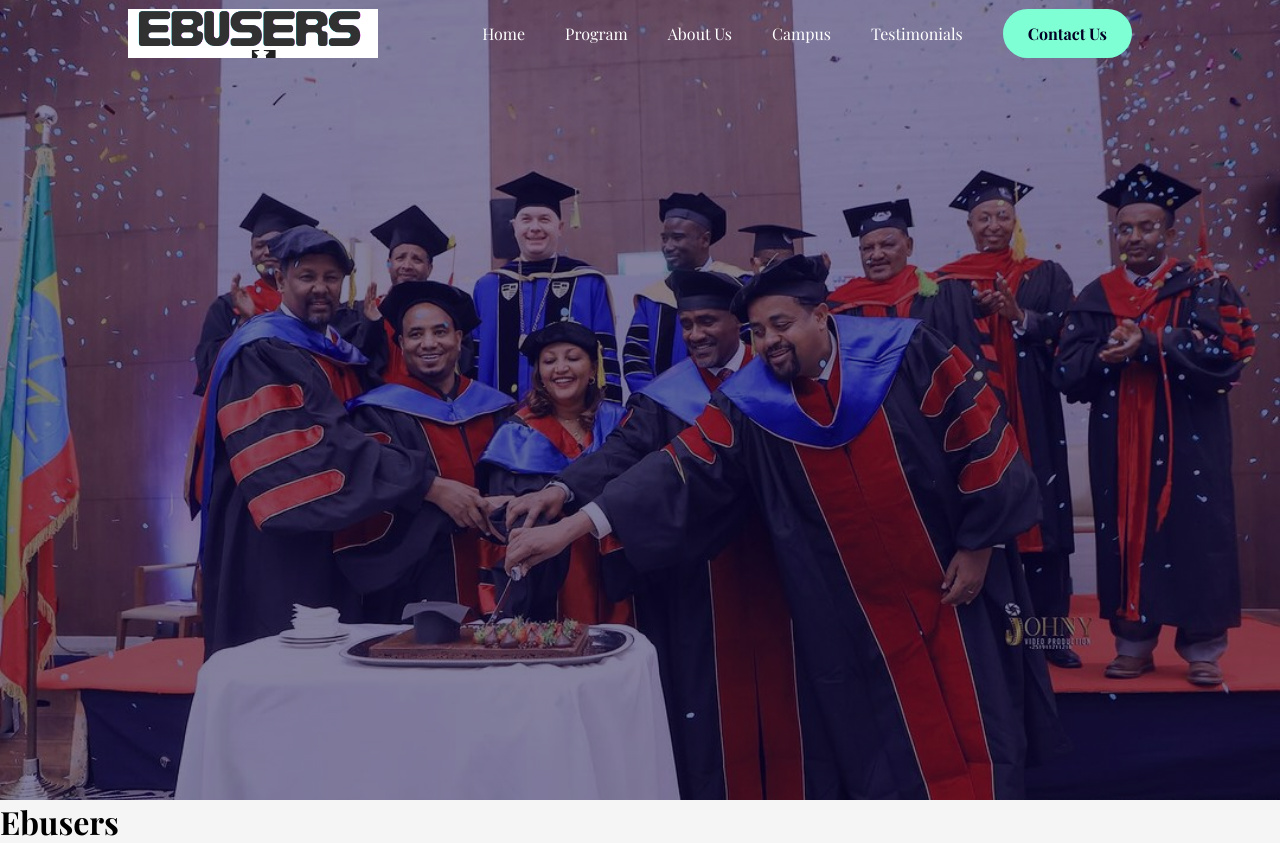
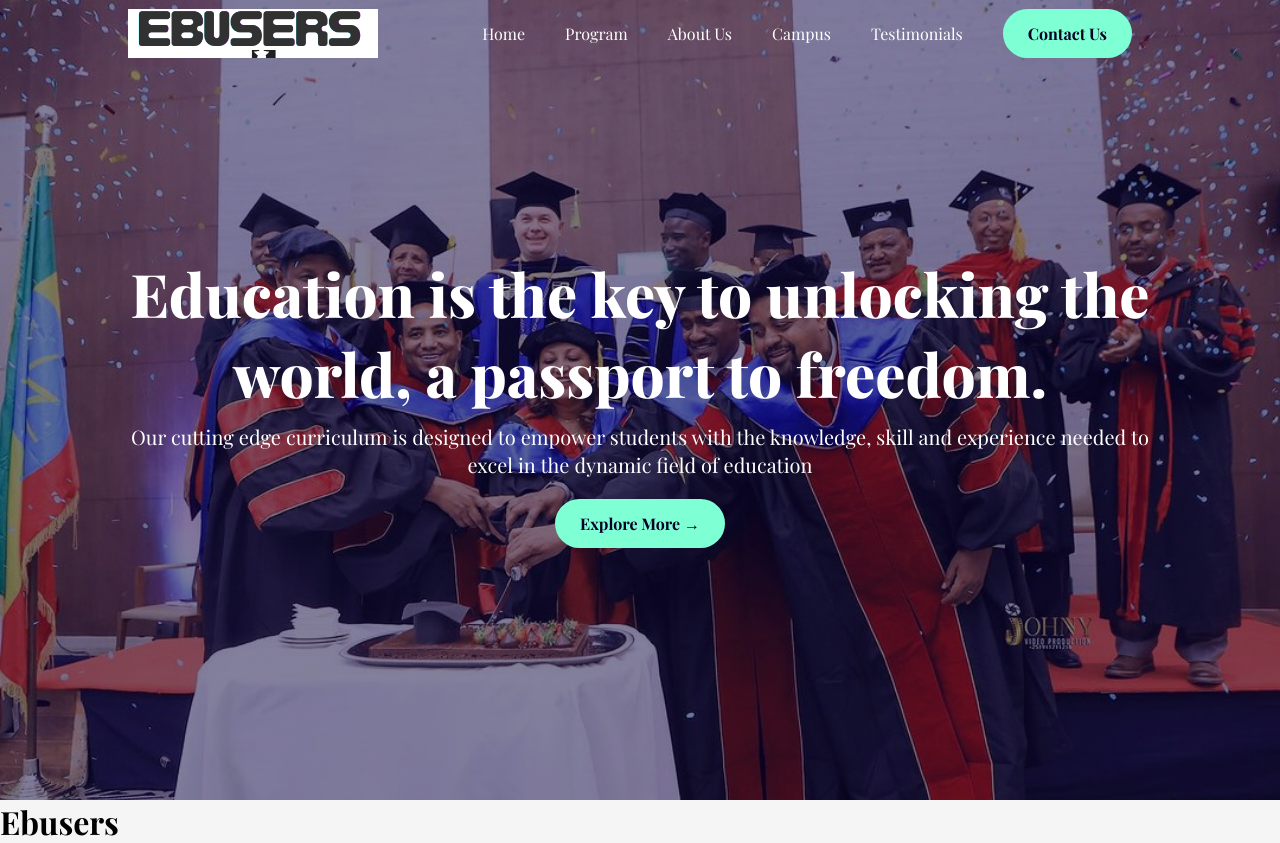
Before and after one commit to Tolegithub7/React, a React (Vite) app in the folder Ebusers/: page / in a window 1280 px wide. Built offline with nearby package versions, Linux system fonts and the light colour scheme; a web font is replaced by a local one.

Commit message:
working on hero css 31

```diff
--- a/Ebusers/src/Components/Hero/Hero.css
+++ b/Ebusers/src/Components/Hero/Hero.css
@@ -6,4 +6,20 @@
   background-size: cover;
   background-position: center;
   color: #fff;
+  display: flex;
+  align-items: center;
+  justify-content: center;
 }
+.hero-text {
+  text-align: center;
+  max-width: 1100px;
+}
+.hero-text h1 {
+  font-size: 60px;
+  font-weight: 800;
+}
+.hero-text p {
+  margin: 10px auto 20px;
+  line-height: 1.4;
+  font-size: 20px;
+}
--- a/Ebusers/src/Components/Hero/Hero.jsx
+++ b/Ebusers/src/Components/Hero/Hero.jsx
@@ -1,7 +1,21 @@
 import "./Hero.css";
 
 const Hero = () => {
-  return <div className="hero"></div>;
+  return (
+    <div className="hero container">
+      <div className="hero-text">
+        <h1>
+          Education is the key to unlocking the world, a passport to freedom.
+        </h1>
+        <p>
+          Our cutting edge curriculum is designed to empower students with the
+          knowledge, skill and experience needed to excel in the dynamic field
+          of education
+        </p>
+        <button className="btn">Explore More →</button>
+      </div>
+    </div>
+  );
 };
 
 export default Hero;
--- a/Ebusers/src/index.css
+++ b/Ebusers/src/index.css
@@ -29,6 +29,11 @@ a {
   border: 0;
   outline: 0;
   font-weight: bold;
+}
+.btn:hover {
+  color: #ff0000;
+  transform: scale(1.1) translateY(-3px);
+  box-shadow: 0 5px 15px rgba(0, 0, 0, 0.3);
 }
 
 /* :root {
```
